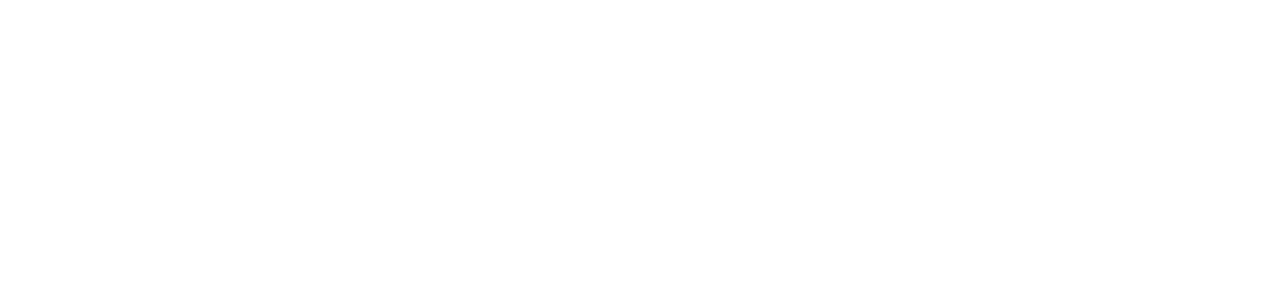
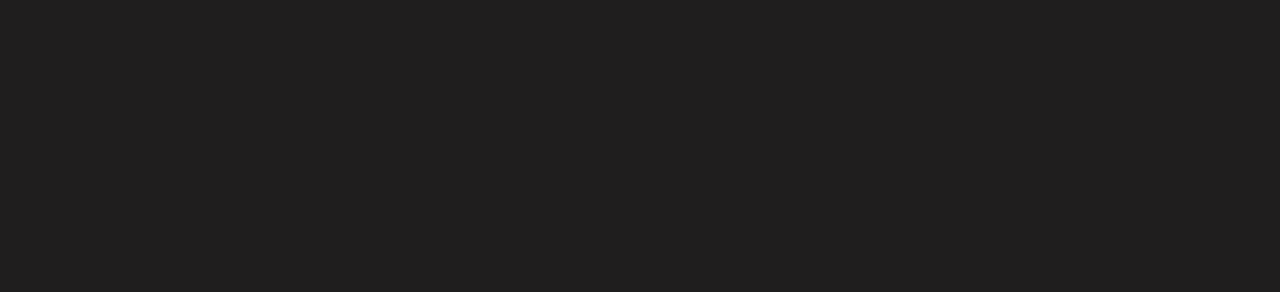
Before and after one commit to KaleIsProgramming/Portfolio, a React (Create React App) app in the folder front-end/: page / in a window 1280 px wide. Shown: the part 500-800 px from the top of the page. Built offline with nearby package versions, Linux system fonts and the light colour scheme.

Commit message:
feat: Added routes and created structure
feat: Added catalogs for pages and components. Made a structure for Main, Contact and projects pages and added routes for them

```diff
--- a/front-end/package.json
+++ b/front-end/package.json
@@ -3,6 +3,8 @@
   "version": "0.1.0",
   "private": true,
   "dependencies": {
+    "@emotion/react": "^11.11.4",
+    "@emotion/styled": "^11.11.0",
     "@testing-library/jest-dom": "^5.17.0",
     "@testing-library/react": "^13.4.0",
     "@testing-library/user-event": "^13.5.0",
@@ -10,8 +12,12 @@
     "@types/node": "^16.18.89",
     "@types/react": "^18.2.65",
     "@types/react-dom": "^18.2.22",
+    "@types/react-router-dom": "^5.3.3",
+    "axios": "^1.6.8",
     "react": "^18.2.0",
     "react-dom": "^18.2.0",
+    "react-redux": "^9.1.0",
+    "react-router-dom": "^6.22.3",
     "react-scripts": "5.0.1",
     "typescript": "^4.9.5",
     "web-vitals": "^2.1.4"
--- a/front-end/public/index.html
+++ b/front-end/public/index.html
@@ -2,9 +2,11 @@
 <html lang="en">
   <head>
     <meta charset="utf-8" />
-    <link rel="icon" href="%PUBLIC_URL%/favicon.ico" />
     <meta name="viewport" content="width=device-width, initial-scale=1" />
     <meta name="theme-color" content="#000000" />
+    <link rel="preconnect" href="https://fonts.googleapis.com">
+    <link rel="preconnect" href="https://fonts.gstatic.com" crossorigin>
+    <link href="https://fonts.googleapis.com/css2?family=Roboto+Mono:ital,wght@0,100..700;1,100..700&display=swap" rel="stylesheet">
     <meta
       name="description"
       content="Piotr Kostecki Portfolio"
--- a/front-end/src/App.tsx
+++ b/front-end/src/App.tsx
@@ -1,10 +1,13 @@
-
+import { Route, Routes } from "react-router-dom";
+import { ProjectsPage, Contact, MainPage } from "./pages";
 
 function App() {
   return (
-    <>
-      <></>
-    </>
+    <Routes>
+      <Route path="/" element={<MainPage />} />
+      <Route path="/contact" element={<Contact />} />
+      <Route path="/projects" element={<ProjectsPage />} />
+    </Routes>
   );
 }
 
--- /dev/null
+++ b/front-end/src/components/AboutMe.tsx
@@ -0,0 +1,35 @@
+import styled from "@emotion/styled";
+
+export const AboutMe = () => {
+
+    return(
+        <WelcomeComponent>
+
+            <LeftContainer>
+
+            </LeftContainer>
+
+            <RightContainer>
+
+            </RightContainer>
+
+        </WelcomeComponent>
+    )
+}
+
+const WelcomeComponent = styled.div`
+    height: 90vh;
+    width: 100%;
+    display: flex;
+    background: rgb(31, 30, 30);
+`;
+
+const LeftContainer = styled.div`
+    height: 100%;
+    width: 50%;
+`;
+
+const RightContainer = styled.div`
+    height: 100%;
+    width: 50%;
+`;
--- /dev/null
+++ b/front-end/src/components/NavBar.tsx
@@ -0,0 +1,30 @@
+import styled from "@emotion/styled";
+
+export const NavBar = () => {
+
+    return(
+        <StyledNavBar>
+
+            <></>
+        </StyledNavBar>
+    )
+}
+
+const StyledNavBar = styled.div`
+    height: 9vh;
+    width: 100vw;
+    display: flex;
+    background: rgb(31, 30, 30);
+    align-items: center;
+    justify-content: center;
+`;
+
+const LeftContainer = styled.div`
+    height: 100%;
+    width: 60%;
+
+    a {
+        color: white;
+        text-decoration: none;
+    }
+`;
--- /dev/null
+++ b/front-end/src/components/index.ts
@@ -0,0 +1,2 @@
+export * from './AboutMe';
+export * from './NavBar';
--- a/front-end/src/index.css
+++ b/front-end/src/index.css
@@ -2,4 +2,5 @@
   margin: 0;
   padding: 0;
   box-sizing: border-box;
+  font-family: 'Roboto Mono';
 }
--- a/front-end/src/index.tsx
+++ b/front-end/src/index.tsx
@@ -2,12 +2,16 @@
 import ReactDOM from 'react-dom/client';
 import './index.css';
 import App from './App';
+import { BrowserRouter } from 'react-router-dom';
+
 
 const root = ReactDOM.createRoot(
   document.getElementById('root') as HTMLElement
 );
 root.render(
   <React.StrictMode>
-    <App />
+    <BrowserRouter>
+      <App />
+    </BrowserRouter>
   </React.StrictMode>
 );
--- /dev/null
+++ b/front-end/src/pages/MainPage.tsx
@@ -0,0 +1,17 @@
+import styled from "@emotion/styled";
+import { NavBar, AboutMe  } from "../components";
+
+export const MainPage = () => {
+
+    return(
+        <StyledMainPage>
+            <NavBar />
+            <AboutMe />
+        </StyledMainPage>
+    )
+}
+
+const StyledMainPage = styled.div`
+  min-height: 100vh;
+  width: 100vw;
+`;
--- /dev/null
+++ b/front-end/src/pages/index.ts
@@ -0,0 +1,3 @@
+export * from './MainPage';
+export * from './ContactPage';
+export * from './ProjectsPage';
```
Also changed, not shown: front-end/src/pages/ContactPage.tsx (added, +10 -0 lines), front-end/src/pages/ProjectsPage.tsx (added, +10 -0 lines), 1 other file (tests, documents, lock files or other folders).
